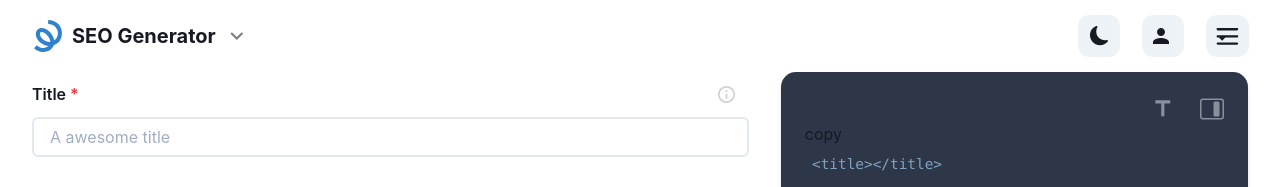
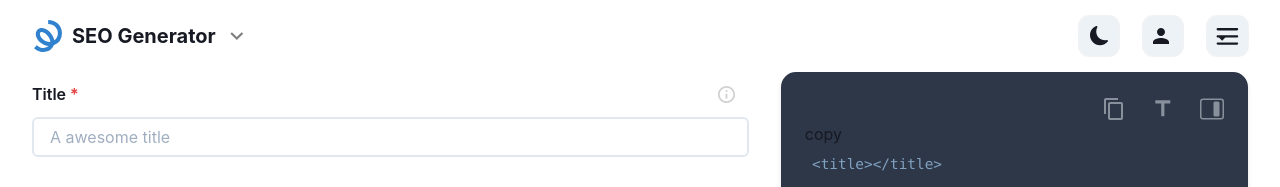
Before and after one commit to mrLuisFer/seo-generator, a Next.js app: page / in a window 1280 px wide. Both pictures are taken after a click on the element 1163 px from the left and 108 px from the top of the page. Shown: the top 187 px of the page. Built offline with nearby package versions, Linux system fonts and the light colour scheme.

Commit message:
create fancy copy btn

```diff
--- /dev/null
+++ b/components/home/RightSidebar/HeaderSidebar/CopyTextBtn/index.tsx
@@ -0,0 +1,23 @@
+import { MdContentCopy } from 'react-icons/md'
+import { Fade } from '@chakra-ui/react'
+import HeaderBtn from '../HeaderBtn'
+import HoverPopup from 'lib/HoverPopup'
+import { useSidebarTitlesCtx } from 'context/SidebarTitlesCtx'
+
+export default function CopyTextBtn() {
+  const { showTitles } = useSidebarTitlesCtx()
+
+  return (
+    <Fade in={!showTitles}>
+      {showTitles ? (
+        ''
+      ) : (
+        <HeaderBtn>
+          <HoverPopup text="Copy text" width="75px">
+            <MdContentCopy size="1.5rem" />
+          </HoverPopup>
+        </HeaderBtn>
+      )}
+    </Fade>
+  )
+}
--- a/components/home/RightSidebar/HeaderSidebar/index.tsx
+++ b/components/home/RightSidebar/HeaderSidebar/index.tsx
@@ -1,11 +1,13 @@
 import { Flex, HStack } from '@chakra-ui/react'
 import HidesidebarBtn from './HidesidebarBtn'
 import HideTitleBtn from './HideTitlesBtn'
+import CopyTextBtn from './CopyTextBtn'
 
 export default function HeaderSidebar() {
   return (
     <Flex justify="flex-end">
       <HStack alignItems="center" spacing="1.5rem">
+        <CopyTextBtn />
         <HideTitleBtn />
         <HidesidebarBtn />
       </HStack>
```
